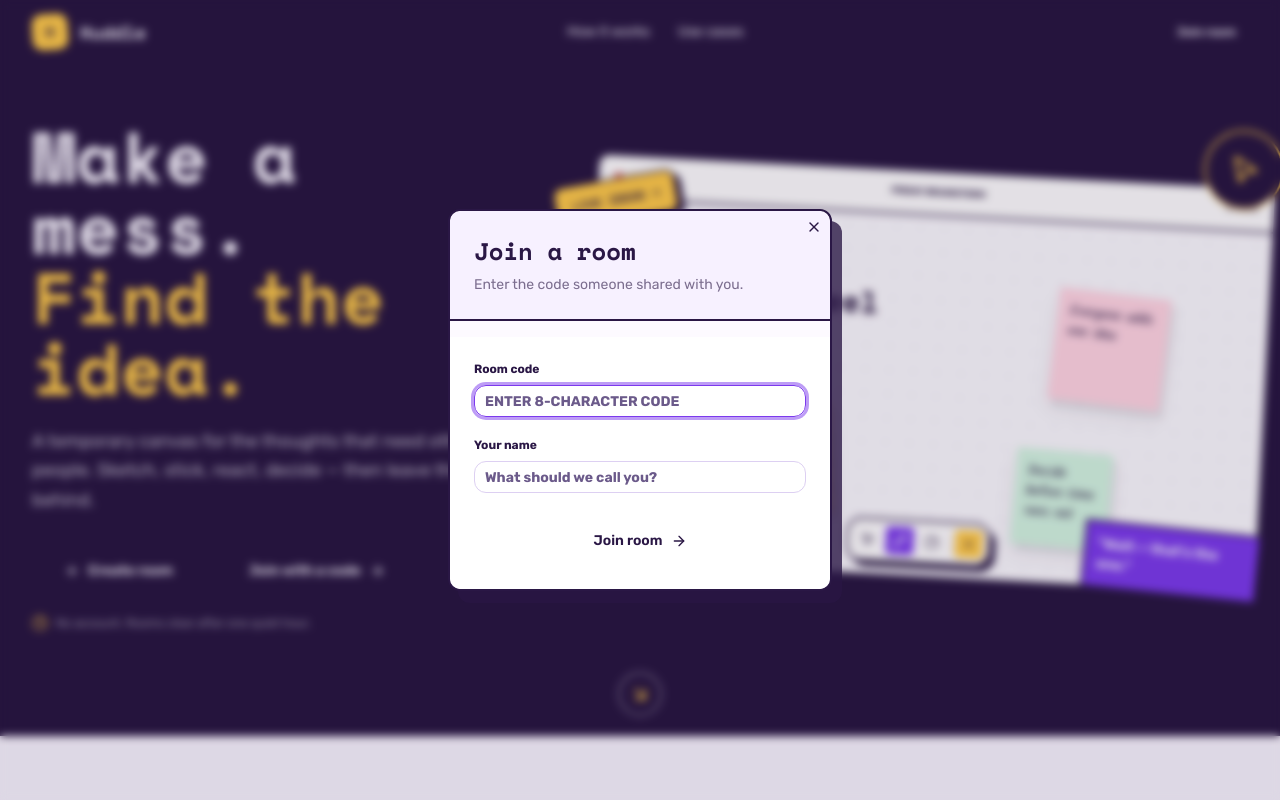
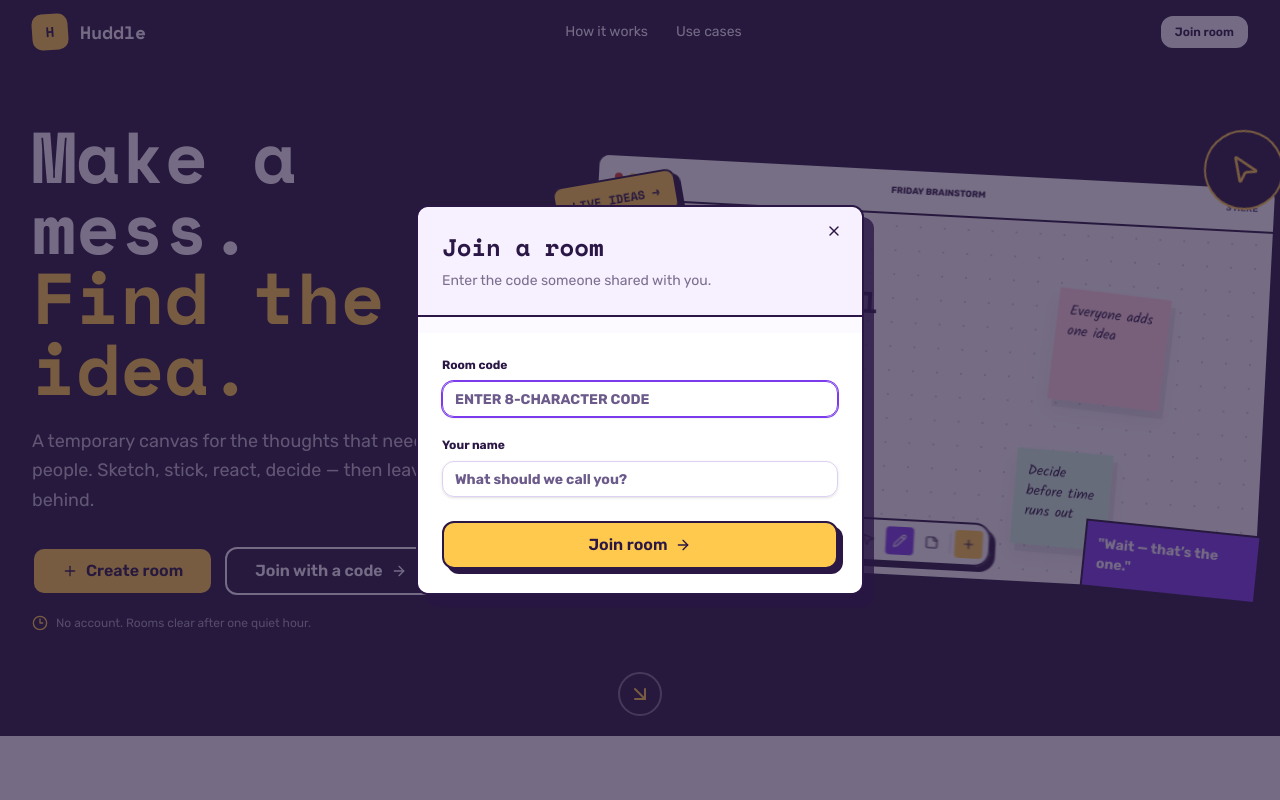
Before and after one commit to Kie0611/Huddle, a Next.js app: page / in a window 1280 px wide. Both pictures are taken after a click on the button "Join room". Shown: the top 800 px of the page. Built offline with nearby package versions, Linux system fonts and the light colour scheme.

Commit message:
feat: enhance button, dialog, and input components with new styles and functionality

```diff
--- a/components/ui/button.tsx
+++ b/components/ui/button.tsx
@@ -1,4 +1,5 @@
 import * as React from "react"
+import { Slot } from "@radix-ui/react-slot"
 import { cva, type VariantProps } from "class-variance-authority"
 import { cn } from "@/lib/utils"
 
@@ -14,11 +15,17 @@ const buttonVariants = cva(
         destructive: "bg-destructive text-white hover:bg-destructive/90",
         link: "text-primary underline-offset-4 hover:underline",
         toolActive: "bg-accent text-accent-foreground hover:bg-accent/90",
+        // Landing variants
+        landingPop: "border-2 border-landing-ink bg-landing-pop text-landing-ink shadow-playful hover:translate-y-[-2px] hover:shadow-playful-lg active:translate-y-0",
+        landingLight: "border-2 border-landing-soft/40 bg-transparent text-landing-soft hover:bg-landing-soft/10",
+        landingOutline: "border-2 border-landing-soft bg-transparent text-landing-soft hover:border-landing-soft hover:bg-landing-soft/10",
+        landingDark: "border-2 border-landing-ink bg-landing-ink text-landing-soft shadow-playful hover:bg-landing-ink/90",
+        landingSoft: "border-2 border-landing-soft bg-landing-soft text-landing-ink shadow-none hover:bg-landing-pop hover:text-landing-ink h-9 px-3 text-xs",
       },
       size: {
         default: "h-11 px-6",
         sm: "h-8 px-3 text-xs",
-        lg: "h-12 px-8",
+        lg: "h-12 px-7 text-base",
         icon: "size-9",
       },
     },
--- a/components/ui/dialog.tsx
+++ b/components/ui/dialog.tsx
@@ -31,7 +31,7 @@ function DialogOverlay({
     <DialogPrimitive.Backdrop
       data-slot="dialog-overlay"
       className={cn(
-        "fixed inset-0 isolate z-50 bg-black/10 duration-100 supports-backdrop-filter:backdrop-blur-xs data-open:animate-in data-open:fade-in-0 data-closed:animate-out data-closed:fade-out-0",
+        "fixed inset-0 isolate z-50 bg-overlay duration-100 data-open:animate-in data-open:fade-in-0 data-closed:animate-out data-closed:fade-out-0",
         className
       )}
       {...props}
@@ -53,7 +53,7 @@ function DialogContent({
       <DialogPrimitive.Popup
         data-slot="dialog-content"
         className={cn(
-          "fixed top-1/2 left-1/2 z-50 grid w-full max-w-[calc(100%-2rem)] -translate-x-1/2 -translate-y-1/2 gap-4 rounded-xl bg-popover p-4 text-sm text-popover-foreground ring-1 ring-foreground/10 duration-100 outline-none sm:max-w-sm data-open:animate-in data-open:fade-in-0 data-open:zoom-in-95 data-closed:animate-out data-closed:fade-out-0 data-closed:zoom-out-95",
+          "overflow-visible fixed top-1/2 left-1/2 z-50 grid w-full max-w-md -translate-x-1/2 -translate-y-1/2 gap-4 rounded-xl bg-popover p-4 text-sm text-popover-foreground ring-1 ring-foreground/10 duration-100 outline-none sm:max-w-md data-open:animate-in data-open:fade-in-0 data-open:zoom-in-95 data-closed:animate-out data-closed:fade-out-0 data-closed:zoom-out-95",
           className
         )}
         {...props}
@@ -66,7 +66,7 @@ function DialogContent({
               <Button
                 variant="ghost"
                 className="absolute top-2 right-2"
-                size="icon-sm"
+                size="sm"
               />
             }
           >
--- a/components/ui/input.tsx
+++ b/components/ui/input.tsx
@@ -8,7 +8,7 @@ function Input({ className, type, ...props }: React.ComponentProps<"input">) {
       type={type}
       data-slot="input"
       className={cn(
-        "h-8 w-full min-w-0 rounded-lg border border-input bg-transparent px-2.5 py-1 text-base transition-colors outline-none file:inline-flex file:h-6 file:border-0 file:bg-transparent file:text-sm file:font-medium file:text-foreground placeholder:text-muted-foreground focus-visible:border-ring focus-visible:ring-3 focus-visible:ring-ring/50 disabled:pointer-events-none disabled:cursor-not-allowed disabled:bg-input/50 disabled:opacity-50 aria-invalid:border-destructive aria-invalid:ring-3 aria-invalid:ring-destructive/20 md:text-sm dark:bg-input/30 dark:disabled:bg-input/80 dark:aria-invalid:border-destructive/50 dark:aria-invalid:ring-destructive/40",
+        "h-9 w-full min-w-0 rounded-md border border-input bg-transparent px-3 py-1 text-base shadow-sm transition-colors outline-none file:inline-flex file:h-6 file:border-0 file:bg-transparent file:text-sm file:font-medium file:text-foreground placeholder:text-muted-foreground focus-visible:border-ring focus-visible:ring-1 focus-visible:ring-ring disabled:pointer-events-none disabled:cursor-not-allowed disabled:bg-input/50 disabled:opacity-50 aria-invalid:border-destructive aria-invalid:ring-3 aria-invalid:ring-destructive/20 md:text-sm dark:bg-input/30 dark:disabled:bg-input/80 dark:aria-invalid:border-destructive/50 dark:aria-invalid:ring-destructive/40",
         className
       )}
       {...props}
```
